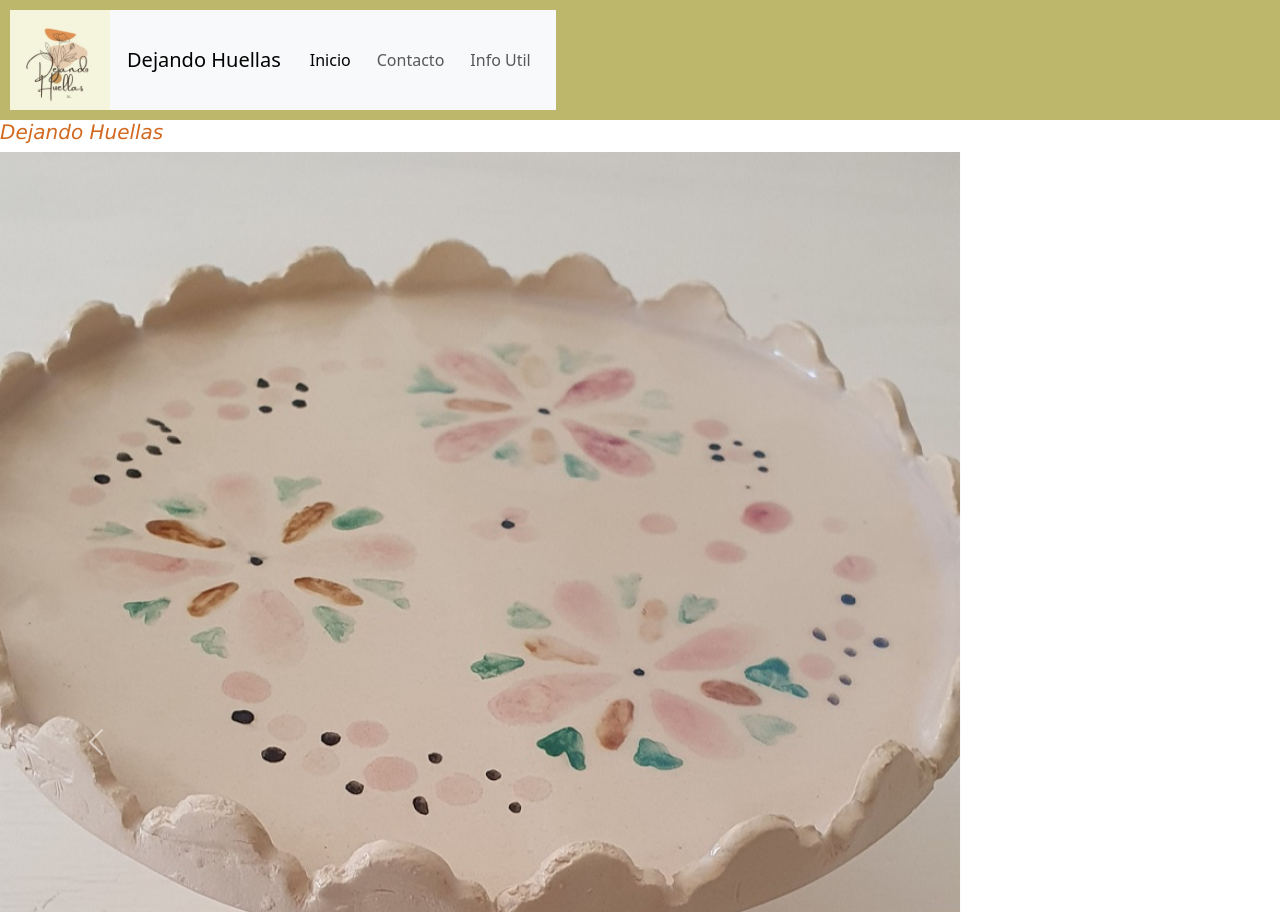
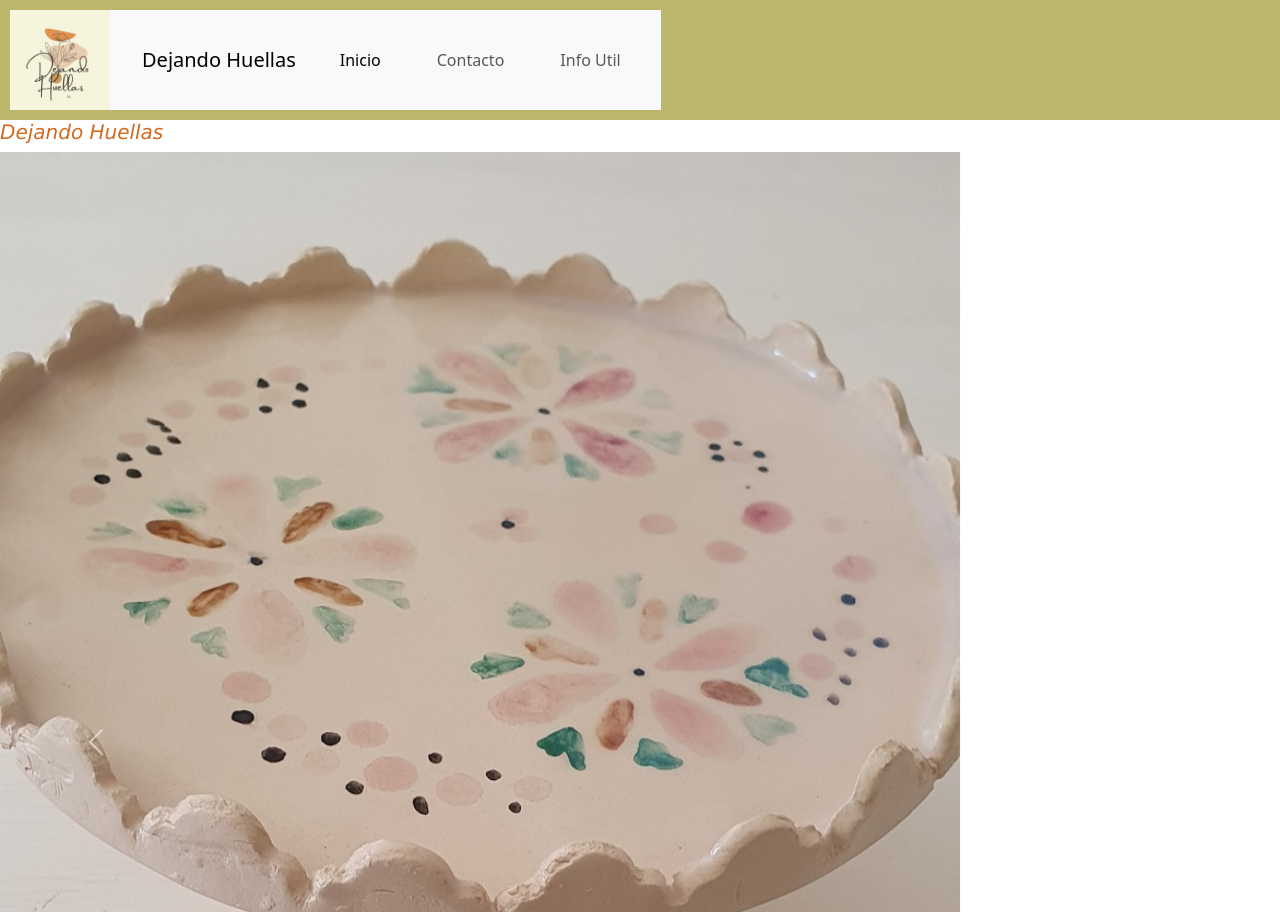
Before and after one commit to msolel/PFLangono, a plain HTML site: page index.html in a window 1280 px wide. Shown: the top 912 px of the page. Drawn offline with nearby package versions, Linux system fonts and the light colour scheme.

Commit message:
correccion error en style

```diff
--- a/style.css
+++ b/style.css
@@ -27,7 +27,7 @@ header nav a{
 
 header nav a{
     margin: 5px;
-    list-style-type: none;+89
+    list-style-type: none;
     margin: 20px;
     display: flex;
 }
```
